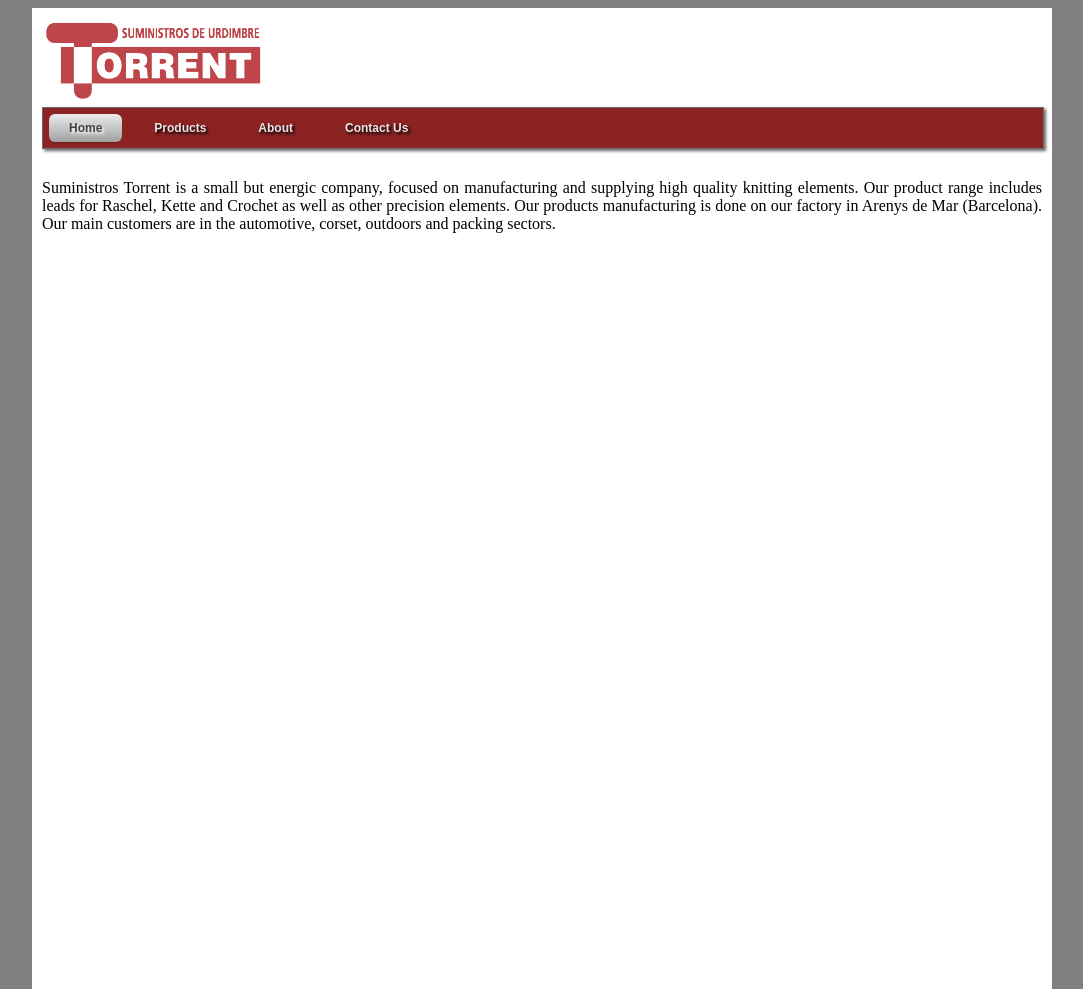
After one commit to xtorrentgorjon/torrenttextil-website, a Flask app: page /about.html in a window 1280 px wide. The commit adds this page. Shown: the whole page, without its empty margins (98-1181 px from the left). Run offline with Flask 2, Linux system fonts and the light colour scheme.

Commit message:
Fully working site.

```diff
--- a/app/app.py
+++ b/app/app.py
@@ -4,6 +4,8 @@ app = Flask(__name__)
 
 @app.route("/")
 @app.route("/index.html")
+@app.route("/about.html")
+@app.route("/contact.html")
 def main_page():
     print(request.path)
     return render_template("index.html", page=request.path)
--- a/app/static/style.css
+++ b/app/static/style.css
@@ -1,7 +1,16 @@
 /* Main CSS */
 
-body {;
+html {
+  height:100%;
+}
+
+body {
+  min-height: 100%;
   background-color: grey;
+}
+
+section.content {
+  min-height: 100%;
 }
 
 div.mainpage {
@@ -11,6 +20,14 @@ div.mainpage {
   background-color: white;
   padding: 10px;
   overflow:auto;
+}
+
+div.fill {
+  height: 100vh;
+}
+
+p.pagetext {
+   text-align:justify;
 }
 
 /* Menu CSS */
--- /dev/null
+++ b/app/templates/about.html
@@ -0,0 +1,3 @@
+<div class="fill">
+<p class="pagetext">Suministros Torrent is a small but energic company, focused on manufacturing and supplying high quality knitting elements. Our product range includes leads for Raschel, Kette and Crochet as well as other precision elements. Our products manufacturing is done on our factory in Arenys de Mar (Barcelona). Our main customers are in the automotive, corset, outdoors and packing sectors.</p>
+</div>
--- /dev/null
+++ b/app/templates/contact.html
@@ -0,0 +1,3 @@
+<div class="fill">
+<p class="pagetext">You can reach us via email at <a href="mailto:info@torrenttextil.com">info@torrenttextil.com</a></p>
+</div>
--- a/app/templates/index.html
+++ b/app/templates/index.html
@@ -8,9 +8,7 @@
   <link rel="stylesheet" href="{{ url_for('static', filename='style_home.css') }}">
 </head>
 
-<section class="content">
-  <header>
-  </header>
+<!-- <section class="content"> -->
   <body>
   <div class=mainpage>
   {% include "upper_title.html" %}
@@ -29,8 +27,8 @@
      <li><a href="#">Catalan</a></li>
     </ul>
   </li> -->
-   <li><a href="#">About</a></li>
-   <li><a href="#">Contact Us</a></li>
+   <li><a href="about.html">About</a></li>
+   <li><a href="contact.html">Contact Us</a></li>
   </ul>
 
   {% if page == "/index.html" or page == "/" %}
@@ -43,6 +41,12 @@
     {% include "products.html" %}
     {% endwith %}
   {% endif %}
+  {% if page == "/about.html" %}
+    {% include "about.html" %}
+  {% endif %}
+  {% if page == "/contact.html" %}
+    {% include "contact.html" %}
+  {% endif %}
   </body>
 </div>
-</section>
+<!-- </section> -->
```
